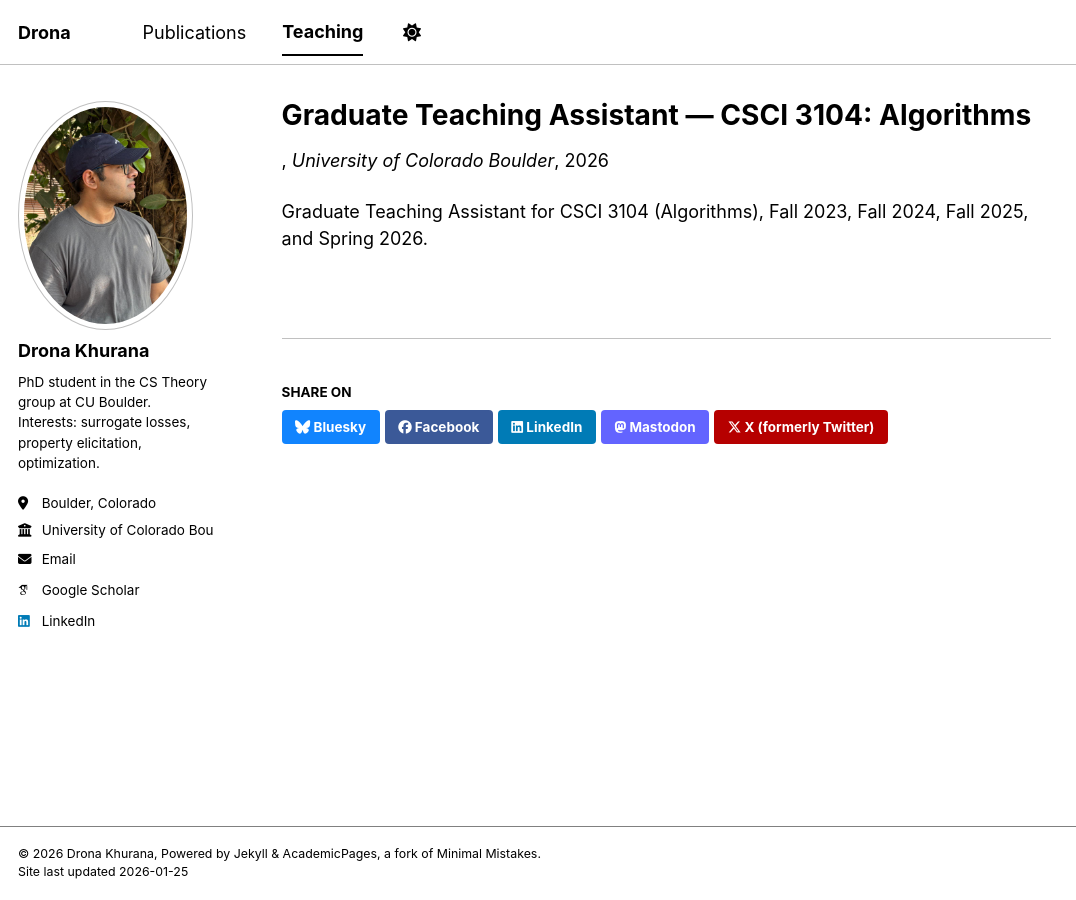
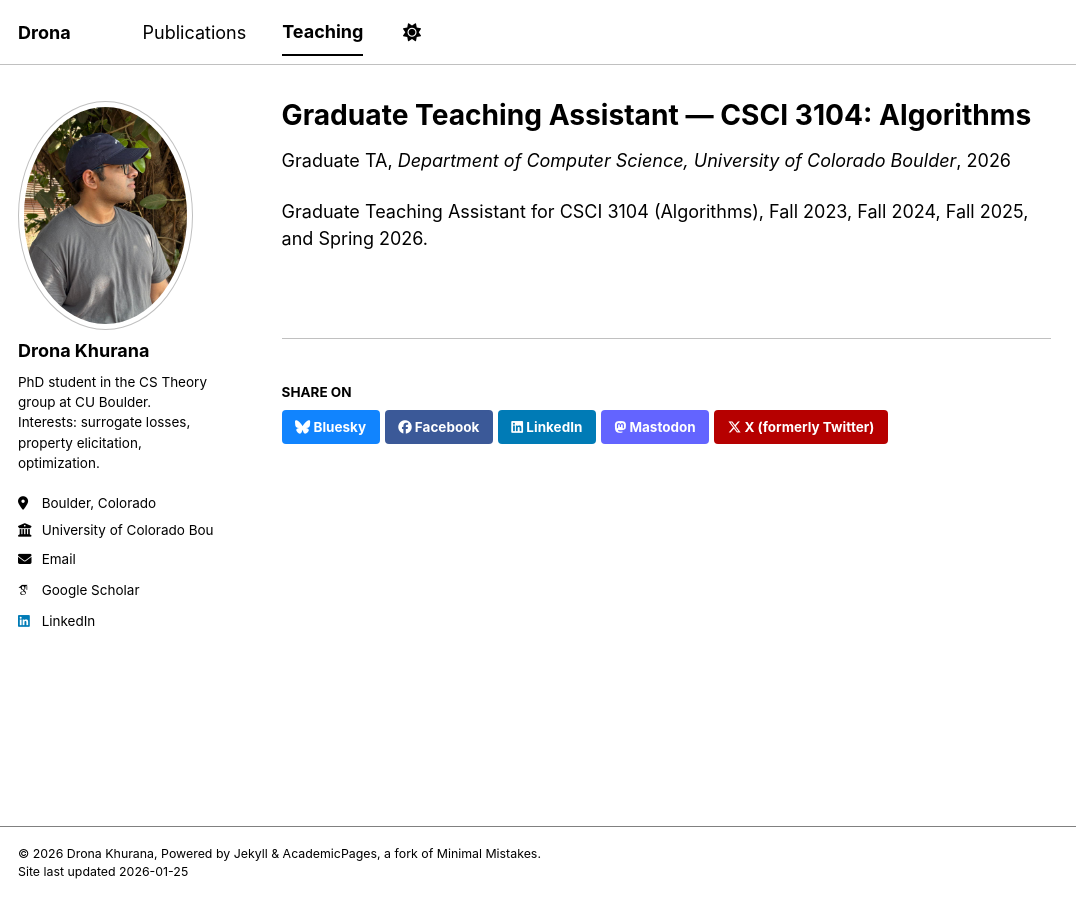
Before and after one commit to dronakhurana/dronakhurana.github.io, a Jekyll site: the page built from _teaching/2026-01-15-csci3104-ta.md, in a window 1280 px wide. Shown: the whole page, without its empty margins (0-1076 px from the left). Built offline with Jekyll 4.4.1, drawn with Linux system fonts in a browser that asks for light colours; some web fonts are replaced; a script bundle is joined from its source files by our own code; library files that are not in the unit come from our copies.

Commit message:
Update 2026-01-15-csci3104-ta.md

```diff
--- a/_teaching/2026-01-15-csci3104-ta.md
+++ b/_teaching/2026-01-15-csci3104-ta.md
@@ -1,9 +1,11 @@
 ---
 title: "Graduate Teaching Assistant — CSCI 3104: Algorithms"
 collection: teaching
-permalink: /teaching/csci3104-algorithms/
-venue: "University of Colorado Boulder"
+type: "Graduate TA"
+permalink: /teaching/csci3104-algorithms
+venue: "Department of Computer Science, University of Colorado Boulder"
 date: 2026-01-15
+location: "Boulder, CO"
 ---
 
 Graduate Teaching Assistant for CSCI 3104 (Algorithms), Fall 2023, Fall 2024, Fall 2025, and Spring 2026.
```
